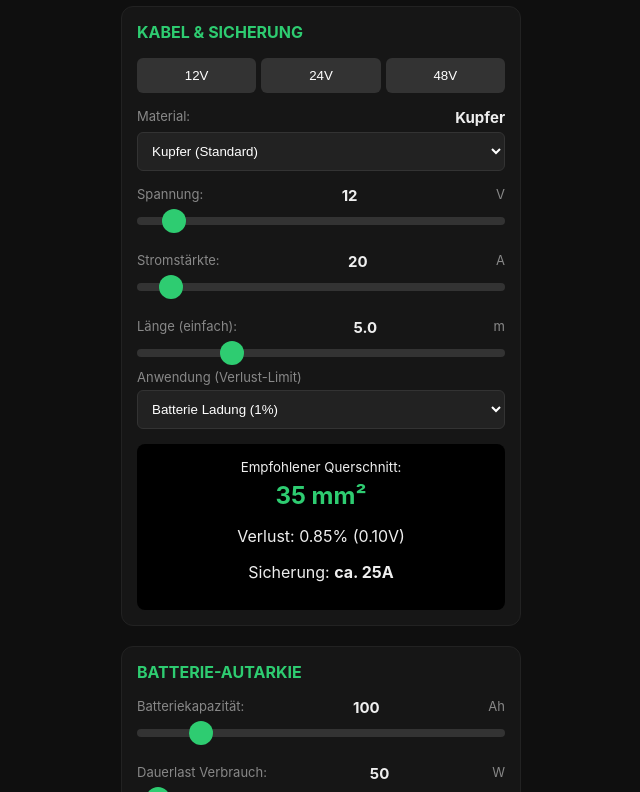
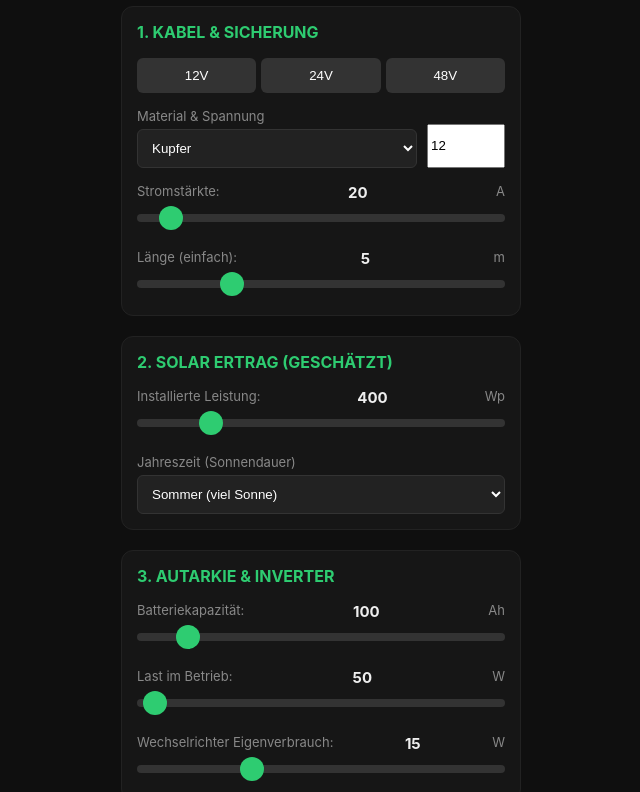
Before and after one commit to DavidGreenDE/PV-Kabelquerschnitt, a plain HTML site: page index.html in a window 1280 px wide. Shown: the part 91-883 px from the top of the page, without its empty margins (319-959 px from the left). Drawn offline with Linux system fonts and the light colour scheme.

Commit message:
Update index.html

```diff
--- a/index.html
+++ b/index.html
@@ -3,7 +3,7 @@
 <head>
     <meta charset="UTF-8">
     <meta name="viewport" content="width=device-width, initial-scale=1.0, maximum-scale=1.0, user-scalable=no">
-    <title>Offgrid Planer</title>
+    <title>Offgrid Pro Planer</title>
     <link rel="apple-touch-icon" href="icon-192.png">
     <meta name="apple-mobile-web-app-capable" content="yes">
     <link rel="stylesheet" href="style.css">
@@ -11,10 +11,10 @@
 </head>
 <body>
 
-<h1>Offgrid Planer</h1>
+<h1>Offgrid Pro Planer</h1>
 
 <div class="section">
-    <h3>Kabel & Sicherung</h3>
+    <h3>1. Kabel & Sicherung</h3>
     <div class="presets">
         <button onclick="setVoltage(12)">12V</button>
         <button onclick="setVoltage(24)">24V</button>
@@ -22,16 +22,14 @@
     </div>
 
     <div class="input-group">
-        <label>Material: <span id="mat-name">Kupfer</span></label>
-        <select id="material">
-            <option value="0.0178">Kupfer (Standard)</option>
-            <option value="0.028">Aluminium</option>
-        </select>
-    </div>
-
-    <div class="input-group">
-        <label>Spannung: <span id="v-val">12</span> V</label>
-        <input id="voltage" type="range" min="1" max="150" step="0.5" value="12">
+        <label>Material & Spannung</label>
+        <div style="display:flex; gap:10px;">
+            <select id="material" style="flex:1;">
+                <option value="0.0178">Kupfer</option>
+                <option value="0.028">Aluminium</option>
+            </select>
+            <input id="voltage" type="number" value="12" step="0.1" style="width:70px;">
+        </div>
     </div>
 
     <div class="input-group">
@@ -44,25 +42,39 @@
         <input id="length" type="range" min="0.2" max="20" step="0.2" value="5">
     </div>
 
-    <label>Anwendung (Verlust-Limit)</label>
-    <select id="line">
-        <option value="1">Batterie Ladung (1%)</option>
-        <option value="2">Wechselrichter (2%)</option>
-        <option value="3">Licht/USB (3%)</option>
-    </select>
-
     <div id="out"></div>
 </div>
 
 <div class="section">
-    <h3>Batterie-Autarkie</h3>
+    <h3>2. Solar Ertrag (geschätzt)</h3>
+    <div class="input-group">
+        <label>Installierte Leistung: <span id="wp-val">400</span> Wp</label>
+        <input id="pv-wp" type="range" min="50" max="2000" step="50" value="400">
+    </div>
+    <div class="input-group">
+        <label>Jahreszeit (Sonnendauer)</label>
+        <select id="season">
+            <option value="4">Sommer (viel Sonne)</option>
+            <option value="2.5">Frühling/Herbst</option>
+            <option value="0.8">Winter (tiefste Sonne)</option>
+        </select>
+    </div>
+    <div id="pv-out"></div>
+</div>
+
+<div class="section">
+    <h3>3. Autarkie & Inverter</h3>
     <div class="input-group">
         <label>Batteriekapazität: <span id="batt-val">100</span> Ah</label>
-        <input id="batt-cap" type="range" min="10" max="600" step="10" value="100">
+        <input id="batt-cap" type="range" min="10" max="800" step="10" value="100">
     </div>
     <div class="input-group">
-        <label>Dauerlast Verbrauch: <span id="load-val">50</span> W</label>
-        <input id="load-w" type="range" min="0" max="2000" step="10" value="50">
+        <label>Last im Betrieb: <span id="load-val">50</span> W</label>
+        <input id="load-w" type="range" min="0" max="3000" step="10" value="50">
+    </div>
+    <div class="input-group">
+        <label>Wechselrichter Eigenverbrauch: <span id="inv-val">15</span> W</label>
+        <input id="inv-loss" type="range" min="0" max="50" step="5" value="15">
     </div>
     <div id="batt-out"></div>
 </div>
```
